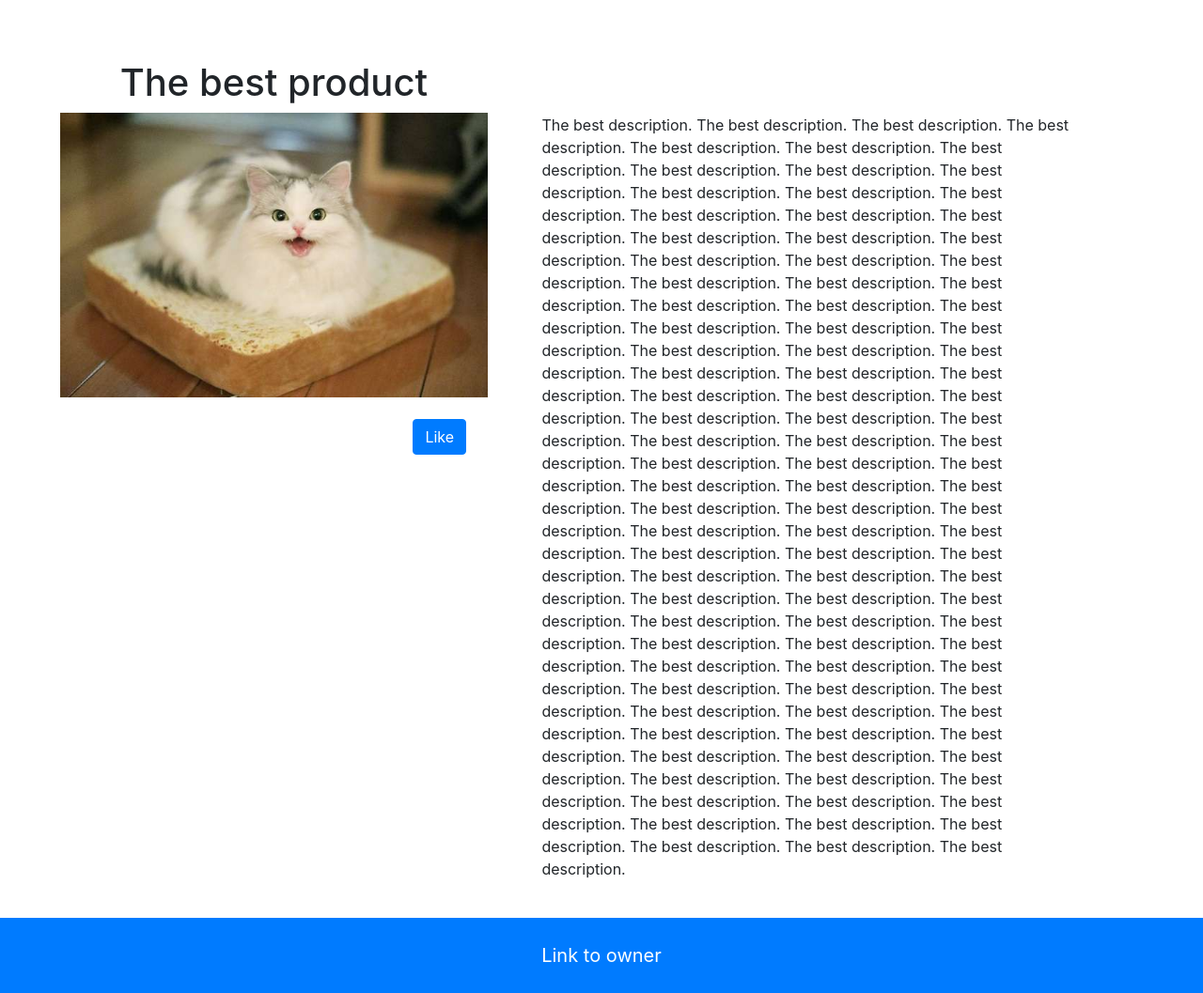
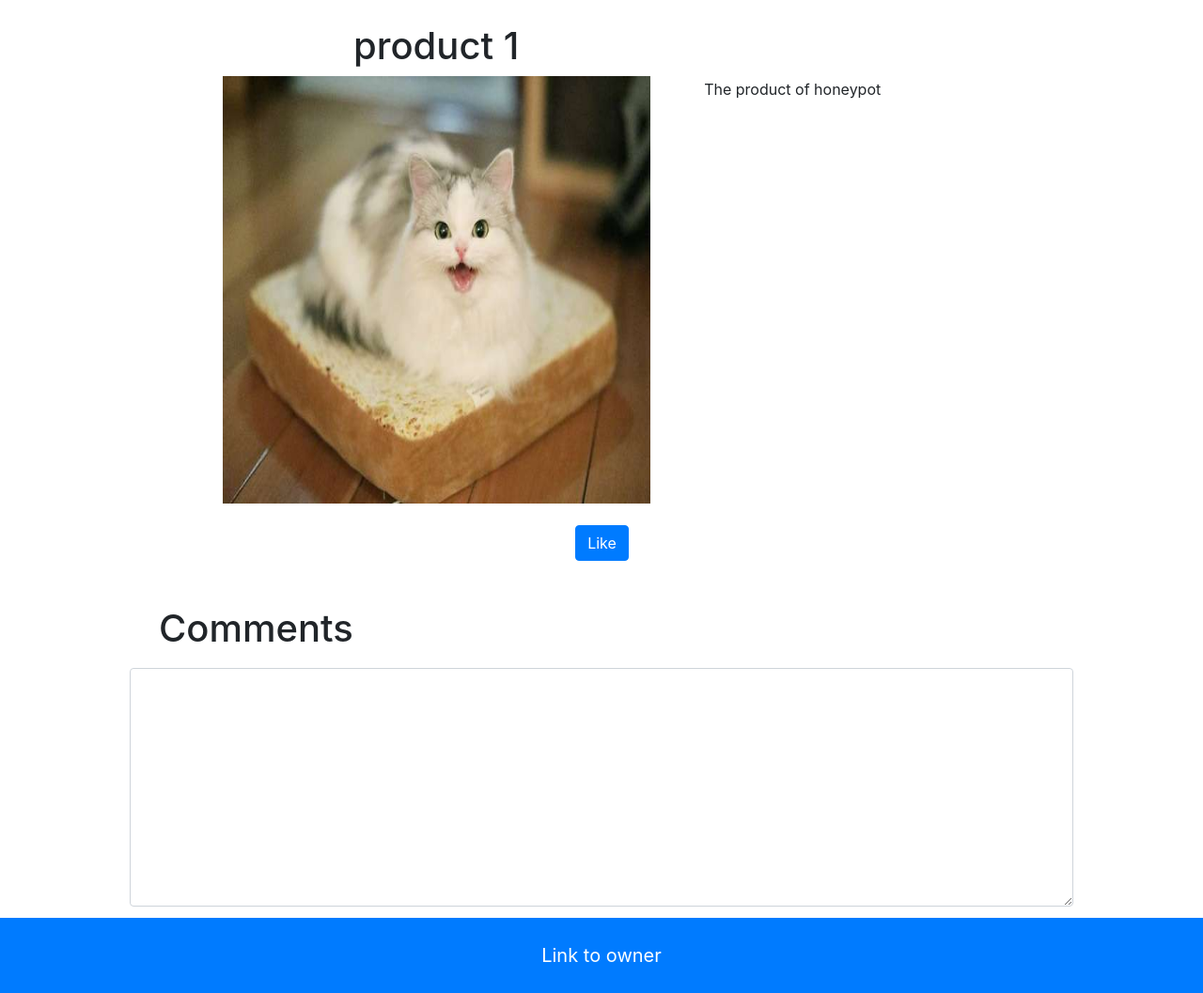
Before and after one commit to zkud/wannait, a Django app: page /info/1 in a window 1280 px wide. Shown: the part 80-1137 px from the top of the page at 94% size. Run offline with Django 3.2, Linux system fonts and the light colour scheme; a user stored in the database is signed in; data comes from the database, SQL or seed files in the repository; both versions use the stored data as it was after the commit; some libraries are stand-ins or nearby versions.

Commit message:
Added delete modal, owner panel, fixed css, updated model structure.

```diff
--- a/Source/wannait/frontend_server/forms.py
+++ b/Source/wannait/frontend_server/forms.py
@@ -6,6 +6,10 @@ from django.contrib.auth.models import User
 class CommentForm(forms.Form):
     product_id = forms.IntegerField(label='')
     text = forms.CharField(widget=forms.Textarea, label='', max_length=1000)
+
+
+class DeleteForm(forms.Form):
+    product_id = forms.IntegerField(label='')
 
 
 class UserSigninForm(forms.Form):
--- a/Source/wannait/frontend_server/models.py
+++ b/Source/wannait/frontend_server/models.py
@@ -4,54 +4,49 @@ from django.contrib.auth.models import User
 
 mock_likes = {}
 mock_comments = {}
+mock_products = []
 
 
 class ProductManager(models.Manager):
     """ Inspired by Django documentation """
+    def delete_product(self, user_id: int, product_id: int):
+        return True
+
+    def is_owner(self, user_id: int, product_id: int) -> bool:
+        user = User.objects.get(id=user_id)
+
+        return user == list(filter(lambda product: product.id == product_id, mock_products))[0].owner
+
     def product_info(self, product_id: int):
         # TODO: change this dump baseline to real connection
-        backend_answer = self.model(
-            id=product_id,
-            name='The best product',
-            image_url='none',
-            description="".join(['The best description. ' for _ in range(100)])
-        )
+        backend_answer = list(filter(lambda product: product.id == product_id, mock_products))[0]
 
         return backend_answer
 
     def for_registered_user(self, user_id):
         # TODO: change this dump baseline to real connection
-        backend_answer = [
-            self.model(
-                id=index, name='name for registered',
-                image_url='none')
-            for index in range(50)
-        ]
+        backend_answer = mock_products.copy()
+
         return backend_answer
 
     def for_anonymous_user(self):
         # TODO: change this dump baseline to real connection
-        backend_answer = [
-            self.model(
-                id=index, name='name for anonymous',
-                image_url='none')
-            for index in range(50)
-        ]
+        backend_answer = mock_products.copy()
+
         return backend_answer
-
 
     def for_owner(self, user_id):
         # TODO: change this dump baseline to real connection
-        backend_answer = [
-            self.model(
-                id=index, name='name for owner',
-                image_url='none')
-            for index in range(50)
-        ]
+        user = User.objects.get(id=user_id)
+
+        backend_answer = list(
+            filter(lambda product: product.owner == user, mock_products)
+        )
         return backend_answer
 
 
 class Product(models.Model):
+    owner = models.ForeignKey(User, on_delete=models.CASCADE)
     id = models.IntegerField(primary_key=True)
     name = models.CharField(max_length=1000)
     image_url = models.URLField(max_length=1000)
@@ -114,6 +109,19 @@ class LikesManager(models.Manager):
             return []
 
 
+mock_user = User.objects.get_by_natural_key('honeypot')
+variant = ("".join('The log descr' for _ in range(100)), 'The product of honeypot')
+mock_products = [
+    Product(
+        owner=mock_user,
+        id=index,
+        name="product {}".format(index),
+        # image_url='url {}'.index(index),
+        description=variant[index % 2]
+    )
+    for index in range(100)
+]
+
 class Like(models.Model):
     product = models.ForeignKey(Product, on_delete=models.CASCADE)
     user = models.ForeignKey(User, on_delete=models.CASCADE)
--- a/Source/wannait/frontend_server/static/frontend_server/components/product_info/product_info.css
+++ b/Source/wannait/frontend_server/static/frontend_server/components/product_info/product_info.css
@@ -7,41 +7,49 @@
     display: -ms-flexbox;
     display: -webkit-flex;
 
-    flex-wrap: wrap;
+    flex-direction: column;
 }
 
 .product-info__product {
     margin: 5%;
+    margin-top: 2%;
+    align-content: center;
+    flex-grow: 1;
+    margin-bottom: 2%;
     display: flex;
     flex-direction: row;
 }
 
 .product-info__product__logo {
     display: flex;
+    margin-left: 15%;
     flex-direction: column;
-    width: 40vh;
     text-align: center;
     align-content: center;
+    justify-content: center;
 }
 
 .product-info__product__logo__name {
     text-align: center;
-    self-align: center;
 }
 
 .product-info__product__logo__image {
-    self-align: center;
+    width: 40vh;
+    height: 40vh;
+    align-self: center;
 }
 
 .product-info__product__description {
+    flex-grow: 1;
     margin: 5%;
     margin-bottom: 0;
     justify-content: center;
-    self-align: center;
 }
 
 .product-info__comments {
-    max-width: 100%;
+    max-width: 80%;
+    margin: 10%;
+    margin-top: 0%;
     display: flex;
     flex-grow: 1;
     flex-direction: column;
@@ -66,7 +74,6 @@
 }
 
 .product-info__comments__comment__text {
-    self-align: center;
     max-width: 90%;
     margin-left: auto;
     margin-right: auto;
@@ -86,7 +93,7 @@
     margin-right: 1%;
     display: flex;
     justify-content: flex-end;
-    self-align: flex-end;
+    align-self: flex-end;
 }
 
 .product-info__comments__no-comments {
@@ -95,5 +102,25 @@
 
 .product-info__product__logo__like {
     margin: 5%;
-    self-align: flex-end;
+    align-self: flex-end;
+    justify-content: flex-end;
 }
+
+.product-info__owner-panel {
+    display: flex;
+    align-self: flex-end;
+    justify-content: flex-end;
+    margin-top: 2%;
+    margin-right: 10%;
+    flex-grow: 1;
+}
+
+.product-info__owner-panel__edit {
+    margin: 0.5%;
+    margin-bottom: 0%;
+}
+
+.product-info__owner-panel__delete {
+    margin: 0.5%;
+    margin-bottom: 0%;
+}
--- a/Source/wannait/frontend_server/templates/frontend_server/product_info.html
+++ b/Source/wannait/frontend_server/templates/frontend_server/product_info.html
@@ -64,19 +64,29 @@
 
 <div class="product-info main">
     {% if product %}
+
+    {% if user_is_owner %}
+        <div class="product-info__owner-panel">
+            <a type='button'
+               class='btn btn-primary product-info__owner-panel__edit'
+               href="{% url 'frontend_server:index' %}">Edit</a>
+            <a type='button'
+               class='btn btn-primary product-info__owner-panel__delete'
+               data-toggle="modal"
+               data-target="#delete" href="#">Delete</a>
+        </div>
+    {% endif %}
+
     <div class="product-info__product">
         <div class="product-info__product__logo">
             <h1 class="product-info__product__logo__name">
                 {{ product.name }}
             </h1>
-            {% if product.image_url == 'none' %}
             {% load static %}
             <img class="product-info__product__logo__image"
-                 src="{% static 'frontend_server/images/notfound.jpg' %}">
-            {% else %}
-            <img class="product-info__product__logo__image"
-                 src="{{product.image_url}}">
-            {% endif %}
+                 src="{{product.image_url}}"
+                 onerror="this.onerror=null;this.src='{% static "frontend_server/images/notfound.jpg" %}';"
+            alt="Card image cap"/>
             {% if user.is_authenticated %}
             {% if product.id in likes %}
             <a type='button'
@@ -147,6 +157,29 @@
     <a class="navbar-brand mx-auto" href="http://t.me/WannaitBot">Link to owner</a>
 </nav>
 
+<div class="modal fade" id="delete" tabindex="-1" role="dialog" aria-labelledby="exampleModalCenterTitle" aria-hidden="true">
+  <div class="modal-dialog modal-dialog-centered" role="document">
+      <div class="modal-content">
+          <div class="modal-header d-flex justify-content-center" style="text-align: center;">
+              <h4 class="modal-title" style="text-align: center;">Are you sure?</h4>
+          </div>
+          <div class="modal-body">
+              <p>This action will permanently delete your product "{{product.name}}" from Wannait.</p>
+          </div>
+          <div class="modal-footer d-flex justify-content-center">
+              <form name="delete-form" action="../delete/" method="post">
+                  {% csrf_token %}
+                  <input type="hidden" id="product_id" name="product_id" value="{{product.id}}">
+                  <button type='button submit' style="margin-right: 10%;"
+                     class="btn btn-danger"> Delete </button>
+              </form>
+
+              <button type="button" class="btn btn-danger" style="margin-left: 10%;"
+                      data-dismiss="modal">Cancel</button>
+          </div>
+      </div>
+  </div>
+</div>
 <!-- Just for bootstrap -->
 <script src="https://code.jquery.com/jquery-3.3.1.slim.min.js"
         integrity="sha384-q8i/X+965DzO0rT7abK41JStQIAqVgRVzpbzo5smXKp4YfRvH+8abtTE1Pi6jizo"
--- a/Source/wannait/frontend_server/urls.py
+++ b/Source/wannait/frontend_server/urls.py
@@ -4,6 +4,7 @@ from .views import LikeView
 from .views import CommentView
 from .views import DislikeView
 from .views import OwnedProductsView
+from .views import DeleteProductView
 from .views import ProductInfoView
 
 from .views import login_view
@@ -17,6 +18,7 @@ app_name = 'frontend_server'
 urlpatterns = [
     path('', RecommendationsView.as_view(), name='index'),
     path('owned', OwnedProductsView.as_view(), name='owned'),
+    path('delete/', DeleteProductView.as_view(), name='delete'),
     path('info/<int:id>', ProductInfoView.as_view(), name='info'),
     path('like/<int:id>', LikeView.as_view(), name='like'),
     path('dislike/<int:id>', DislikeView.as_view(), name='dislike'),
--- a/Source/wannait/frontend_server/views.py
+++ b/Source/wannait/frontend_server/views.py
@@ -4,7 +4,10 @@ from django.views.generic import DetailView
 from django.views.generic import ListView
 from django.views import View
 
+
 from django.shortcuts import render, redirect
+from django.http import HttpResponseRedirect
+from django.urls import reverse
 
 from django.contrib.auth import authenticate
 from django.contrib.auth import login
@@ -16,6 +19,8 @@ from django.http import JsonResponse
 from .forms import UserSignupForm
 from .forms import UserSigninForm
 from .forms import CommentForm
+from .forms import DeleteForm
+
 from .models import Product
 from .models import Comment
 from .models import Like
@@ -31,6 +36,7 @@ class RecommendationsView(ListView):
         context = super().get_context_data(**kwargs)
 
         context['user'] = self.request.user
+
         if self.request.user.is_authenticated:
             context['likes'] = Like.objects.user_likes(self.request.user.id)
         else:
@@ -88,6 +94,26 @@ class CommentView(View):
         return redirect('../info/{}'.format(product_id))
 
 
+@method_decorator(login_required, name='post')
+class DeleteProductView(View):
+    model = Product
+
+    def post(self, request):
+        form = DeleteForm(request.POST)
+
+        product_id = int(form.data['product_id'])
+        user_id = request.user.id
+
+        if self.model.objects.delete_product(user_id, product_id):
+            return HttpResponseRedirect(
+                reverse(
+                    'frontend_server:owned'
+                )
+            )
+        else:
+            return redirect('../info/{}'.format(product_id))
+
+
 @method_decorator(login_required, name='get')
 class OwnedProductsView(ListView):
     template_name = 'frontend_server/owned.html'
@@ -102,7 +128,7 @@ class OwnedProductsView(ListView):
         return context
 
     def get_queryset(self):
-        owner_id = self.request.session.get('user_id')
+        owner_id = self.request.user.id
 
         return self.model.objects.for_owner(owner_id)
 
@@ -120,6 +146,10 @@ class ProductInfoView(DetailView):
         context['comments'] = Comment.objects.comments_of_product(product_id)
 
         context['user'] = self.request.user
+        if self.request.user.is_authenticated:
+            context['user_is_owner'] = Product.objects.is_owner(self.request.user.id, product_id)
+        else:
+            context['user_is_owner'] = False
         context['comment_form'] = CommentForm()
 
         return context
```
Also changed, not shown: Source/wannait/frontend_server/templates/frontend_server/index.html (+3 -8 lines), Source/wannait/frontend_server/templates/frontend_server/owned.html (+2 -7 lines), Source/wannait/db.sqlite3.
